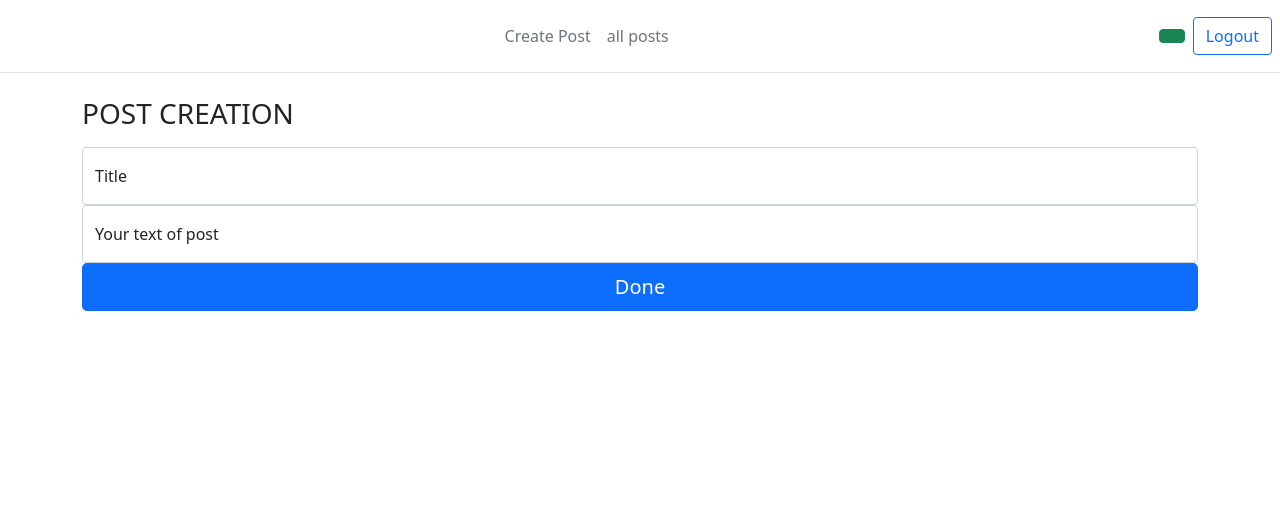
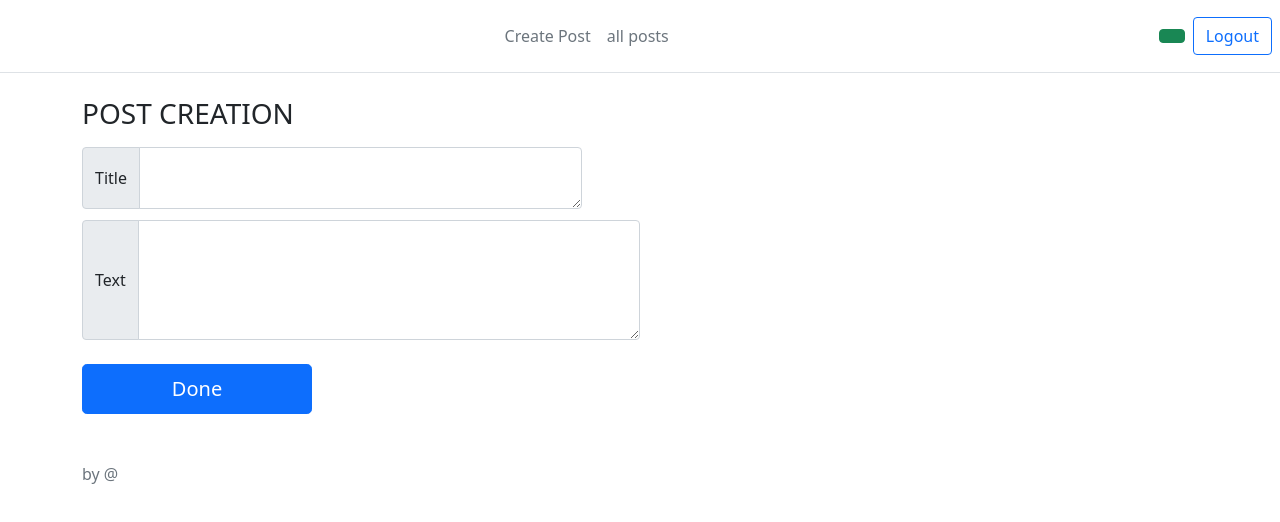
Before and after one commit to swissdeam/blogvue, a Vue app: page /user/blog/create-post in a window 1280 px wide. Shown: the top 522 px of the page. Built offline with nearby package versions, Linux system fonts and the light colour scheme; no server answers; sample sign-in values are in the browser's storage.

Commit message:
showing posts created

```diff
--- a/src/store/modules/user.js
+++ b/src/store/modules/user.js
@@ -10,7 +10,8 @@ const user = {
         check_admin: {},
         admin: {},
         user_info:{},
-        create_post:{}
+        create_post:{},
+        show_post:{}
     },
     actions: {
         LOGIN: async ({commit, dispatch}, {email, password}) => {
@@ -105,6 +106,14 @@ const user = {
                 }).catch(error => {
                 console.log(error)
             })
+        },
+        SHOW_POST: async ({commit}) => {
+            axios.get('/api/user/blog')
+                .then(res => {
+                    commit("updateShowPost", res.data)
+                }).catch(error => {
+                console.log(error)
+            })
         }
 
     },
@@ -116,7 +125,8 @@ const user = {
         getCheckAdmin: (state) => state.check_admin,
         getAdmin: (state) => state.admin,
         getUserInfo: (state) => state.user_info,
-        getCreatePost: (state) => state.create_post
+        getCreatePost: (state) => state.create_post,
+        getShowPost: (state) => state.show_post
 
     },
     mutations: {
@@ -127,7 +137,8 @@ const user = {
         updateCheckAdmin: (state, payload) => (state.check_admin = payload),
         updateAdmin: (state, payload) => (state.admin = payload),
         updateUserInfo: (state, payload) => (state.user_info = payload),
-        updateCreatePost: (state, payload) => (state.create_post= payload)
+        updateCreatePost: (state, payload) => (state.create_post= payload),
+        updateShowPost: (state, payload) => (state.show_post= payload)
 
     }
 }
--- a/src/views/BlogPage.vue
+++ b/src/views/BlogPage.vue
@@ -1,11 +1,41 @@
 <template>
-<h1>all of my posts</h1>
+  <div class="row" >
+    <div class="col-3 mb-3" v-for="post in this.getShowPost.posts" :key="post.id">
+      <div class="card bg-light mb-3" style="width: 18rem;">
+        <div class="card-body">
+          <h5 class="card-title">{{post.title}}</h5>
+          <p class="card-text">{{post.body}}</p>
+          <a href="#" class="btn btn-primary">edit</a>
+          <a href="#" class="btn btn-danger">delete</a>
+        </div>
+      </div>
+    </div>
+  </div>
 </template>
 
 <script>
+
+
+import {mapActions, mapGetters} from "vuex";
+
 export default {
-  name: "BlogPage"
+  name: "BlogPage",
+
+  mounted() {
+    this.SHOW_POST()
+  },
+
+  computed:{
+    ...mapGetters(["getShowPost"])
+  },
+
+  methods:{
+    ...mapActions(["SHOW_POST"])
+  }
 }
+
+
+
 </script>
 
 <style scoped>
--- a/src/views/CreatePostPage.vue
+++ b/src/views/CreatePostPage.vue
@@ -4,22 +4,23 @@
       <!--    <img class="mb-4" src="/docs/5.2/assets/brand/bootstrap-logo.svg" alt="" width="72" height="57">-->
       <h1 class="h3 mb-3 fw-normal">POST CREATION</h1>
 
-      <div class="form-floating">
-        <input v-model="title" type="text" class="form-control" id="floatingInput" placeholder="Title">
-        <label for="floatingInput">Title</label>
+<!--      <div class="form-floating">-->
+<!--        <input v-model="title" type="text" class="form-control" id="floatingInput" placeholder="Title">-->
+<!--        <label for="floatingInput">Title</label>-->
+<!--      </div>-->
+
+
+      <div class="input-group mb-5" style="height: 25px; width: 500px">
+        <span class="input-group-text">Title</span>
+        <textarea v-model="title" class="form-control" aria-label="With textarea"></textarea>
       </div>
-      <div class="form-floating">
-        <input v-model="body" type="text" class="form-control" id="floatingInput" placeholder="Your text of post">
-        <label for="floatingInput">Your text of post</label>
+      <div class="input-group w-50 mt-4" style="height: 120px">
+        <span class="input-group-text">Text</span>
+        <textarea v-model="body" class="form-control" aria-label="With textarea"></textarea>
       </div>
 
-<!--      <div class="checkbox mb-3">-->
-<!--        <label>-->
-<!--          <input v-model="is_admin" type="checkbox" value="Is admin"> I'm admin-->
-<!--        </label>-->
-<!--      </div>-->
-      <button class="w-100 btn btn-lg btn-primary" type="submit">Done</button>
-<!--      <p class="mt-5 mb-3 text-muted">© 2017–2022</p>-->
+      <button class=" btn btn-lg btn-primary mt-4" style="height: 50px; width: 230px" type="submit">Done</button>
+      <p class="mt-5 mb-3 text-muted">by @{{this.getUserInfo.name}}</p>
     </form>
   </main>
 
@@ -38,6 +39,10 @@ export default {
     }
   },
 
+  mounted() {
+    this.USER_INFO()
+  },
+
   computed:{
     ...mapGetters(["getCreatePost", "getUserInfo"])
   },
@@ -47,7 +52,6 @@ export default {
     ...mapActions(["USER_INFO","CREATE_POST"]),
 
     onSubmit() {
-      this.USER_INFO()
       this.CREATE_POST({user_id: this.getUserInfo.id, body: this.body, title:this.title})
     }
   }
```
